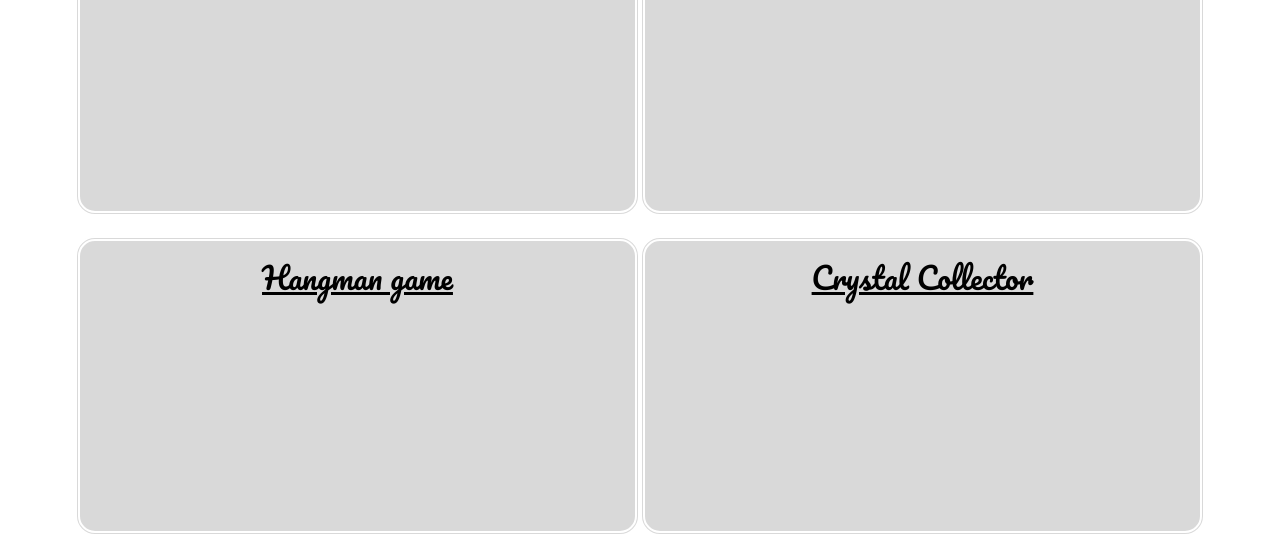
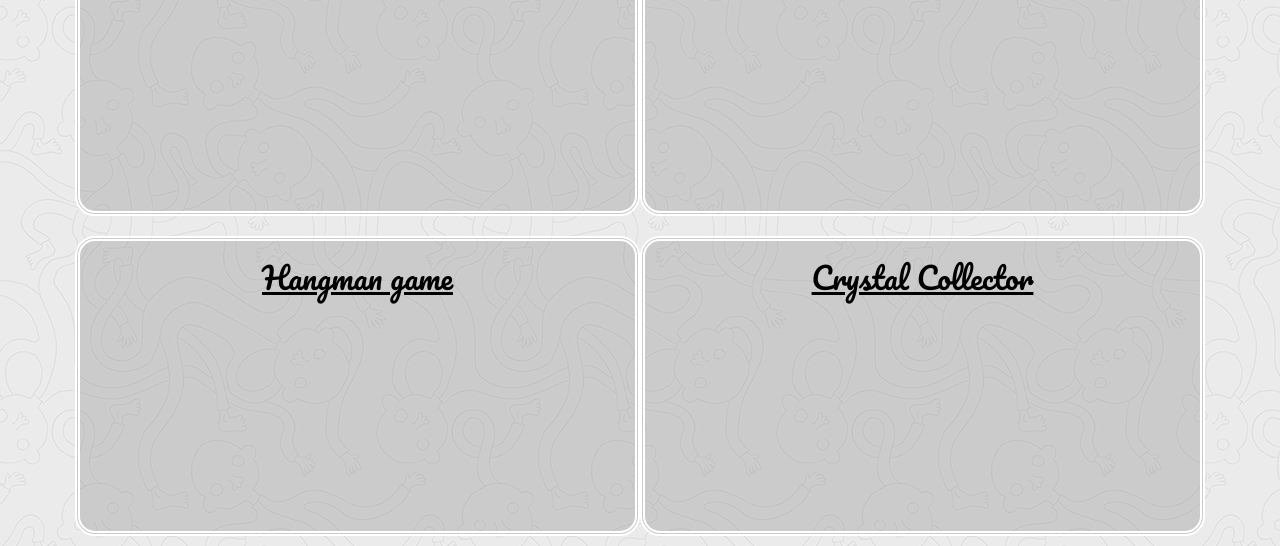
Before and after one commit to phoenixwerth/Phoenix-Werth, a plain HTML site: page portfolio.html in a window 1280 px wide. Shown: the part 569-1115 px from the top of the page. Drawn offline with nearby package versions, Linux system fonts and the light colour scheme; files whose address does not match are found by name; a web font is replaced by a local one.

Commit message:
Update portfolio.css

```diff
--- a/portfolio.css
+++ b/portfolio.css
@@ -1,5 +1,5 @@
 body{
-    background-image: url(assets/images/portfolio.png);
+    background-image: url(portfolio.png);
 }
 
 
```
